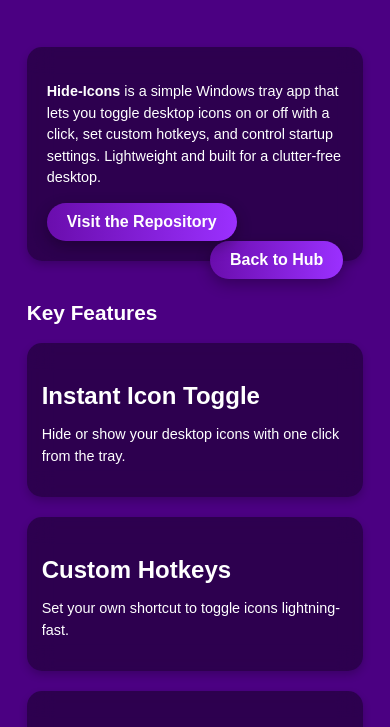
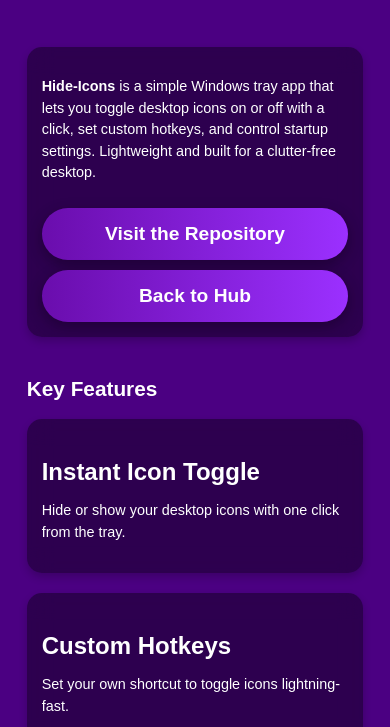
Before and after one commit to emp0ry/Hide-Icons, a plain HTML site: page docs/index.html in a window 390 px wide. Shown: the part 90-817 px from the top of the page. Drawn offline with Linux system fonts and the light colour scheme.

Commit message:
Update styles

```diff
--- a/docs/css/styles.css
+++ b/docs/css/styles.css
@@ -53,6 +53,8 @@ p {
     transition: transform 0.3s ease, box-shadow 0.3s ease;
     box-shadow: 0 5px 15px rgba(0, 0, 0, 0.3);
     -webkit-tap-highlight-color: rgba(0, 0, 0, 0);
+    white-space: nowrap;
+    text-align: center;
 }
 
 .btn:hover {
@@ -70,13 +72,18 @@ p {
     padding: 20px;
     border-radius: 15px;
     margin-bottom: 40px;
-    -webkit-backdrop-filter: blur(12px); /* Safari support */
+    -webkit-backdrop-filter: blur(12px);
     backdrop-filter: blur(12px);
     box-shadow: 0 4px 8px rgba(0, 0, 0, 0.2);
+    display: flex;
+    flex-wrap: wrap;
+    justify-content: space-between;
+    align-items: center;
+    gap: 15px;
 }
 
 .about .btn.back-to-hub {
-    float: right;
+    float: none;
 }
 
 .features {
@@ -92,7 +99,7 @@ p {
     border-radius: 15px;
     box-shadow: 0 4px 8px rgba(0, 0, 0, 0.2);
     transition: transform 0.3s ease;
-    -webkit-backdrop-filter: blur(12px); /* Safari support */
+    -webkit-backdrop-filter: blur(12px);
     backdrop-filter: blur(12px);
 }
 
@@ -110,7 +117,9 @@ footer {
     padding: 15px;
     font-size: 0.9em;
     background: rgba(47, 0, 87, 0.5);
-    width: 100%;
+    width: 100vw;
+    margin-left: calc(-50vw + 50%);
+    position: relative;
     box-sizing: border-box;
     color: #fff;
     margin-top: auto;
@@ -143,9 +152,15 @@ footer a:hover {
     p {
         font-size: 1em;
     }
+    .about {
+        flex-direction: column;
+        gap: 10px;
+        align-items: stretch;
+    }
     .btn {
-        padding: 12px 25px;
-        font-size: 1em;
+        width: 100%;
+        box-sizing: border-box;
+        text-align: center;
     }
     .container {
         padding: 20px 10px;
@@ -166,8 +181,12 @@ footer a:hover {
     p {
         font-size: 0.9em;
     }
+    .about {
+        padding: 15px;
+    }
     .btn {
-        padding: 10px 20px;
+        width: 100%;
+        text-align: center;
     }
     .container {
         padding: 15px 5px;
```
